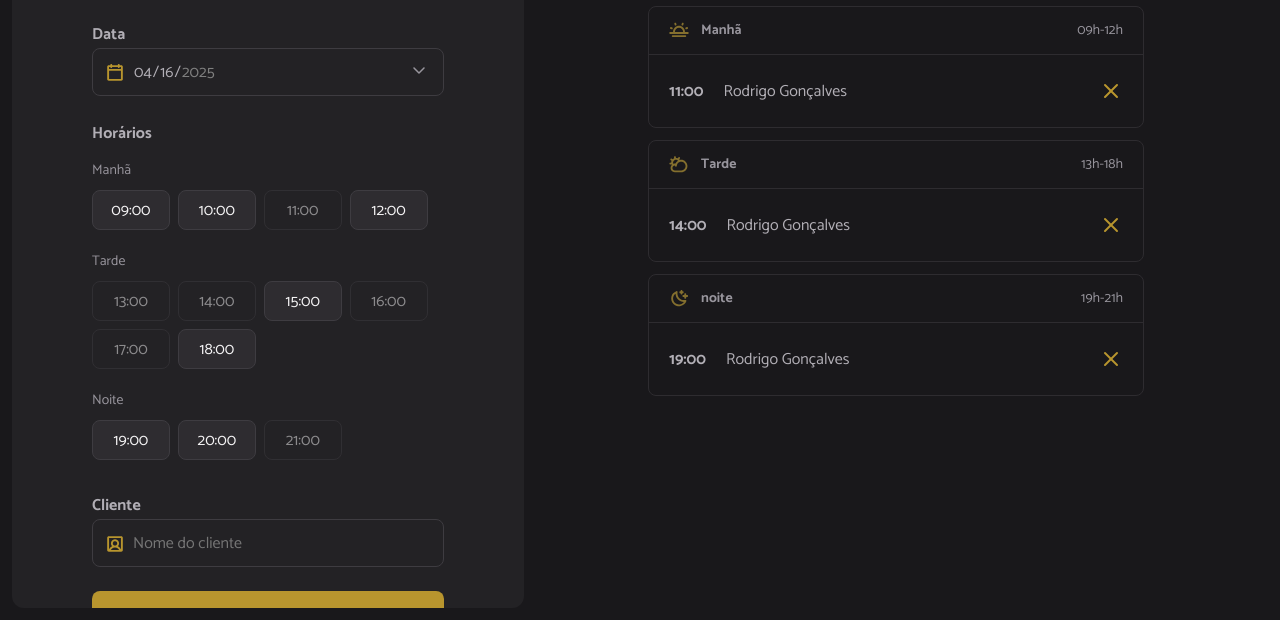
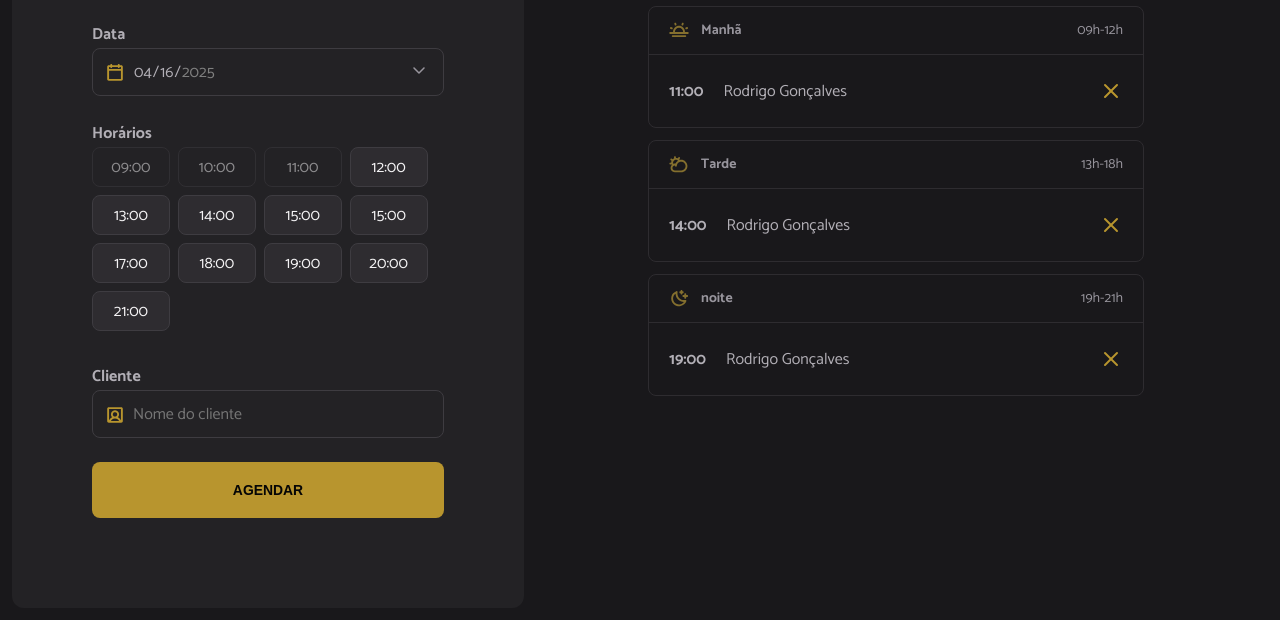
Before and after one commit to henry-frrz/hairday, a website built with webpack: page index.html in a window 1280 px wide. Shown: the part 180-800 px from the top of the page. Built offline with nearby package versions, Linux system fonts and the light colour scheme.

Commit message:
feat: render hours

```diff
--- a/index.html
+++ b/index.html
@@ -34,7 +34,7 @@
         <span class="label">Horários</span>
         <ul id="hours" class="hours" aria-label="Horários disponíveis de manhã">
           <!-- Exemplo: Manhã -->
-          <li data-period="morning" class="hour-period">Manhã</li>
+          <!-- <li data-period="morning" class="hour-period">Manhã</li>
           <li data-period="morning" value="09:00" class="hour hour-available">
             09:00
           </li>
@@ -46,9 +46,10 @@
           </li>
           <li data-period="morning" value="12:00" class="hour hour-available">
             12:00
-          </li>
+          </li> -->
+
           <!-- Exemplo: Tarde  -->
-          <li data-period="morning" class="hour-period">Tarde</li>
+          <!-- <li data-period="morning" class="hour-period">Tarde</li>
           <li
             data-period="afternoon"
             value="13:00"
@@ -82,9 +83,10 @@
           </li>
           <li data-period="afternoon" value="18:00" class="hour hour-available">
             18:00
-          </li>
+          </li> -->
+
           <!-- Exemplo: Noite -->
-          <li data-period="morning" class="hour-period">Noite</li>
+          <!-- <li data-period="morning" class="hour-period">Noite</li>
 
           <li data-period="night" value="19:00" class="hour hour-available">
             19:00
@@ -94,7 +96,7 @@
           </li>
           <li data-period="night" value="21:00" class="hour hour-unavailable">
             21:00
-          </li>
+          </li> -->
         </ul>
 
         <label for="client" class="label">Cliente</label>
--- a/src/scripts/modules/form/hours-load.js
+++ b/src/scripts/modules/form/hours-load.js
@@ -1,6 +1,8 @@
 import dayjs from 'dayjs'
 
 import openingHours from '../../../utils/opening-hours'
+
+const hours = document.querySelector('#hours')
 
 const hoursLoad = date => {
   const opening = openingHours.map(hour => {
@@ -14,7 +16,15 @@ const hoursLoad = date => {
     }
   })
 
-  console.log(opening)
+  opening.forEach(({ hour, available }) => {
+    const hourItem = document.createElement('li')
+
+    hourItem.classList.add('hour')
+    hourItem.classList.add(available ? 'hour-available' : 'hour-unavailable')
+
+    hourItem.textContent = hour
+    hours.append(hourItem)
+  })
 }
 
 export default hoursLoad
```
